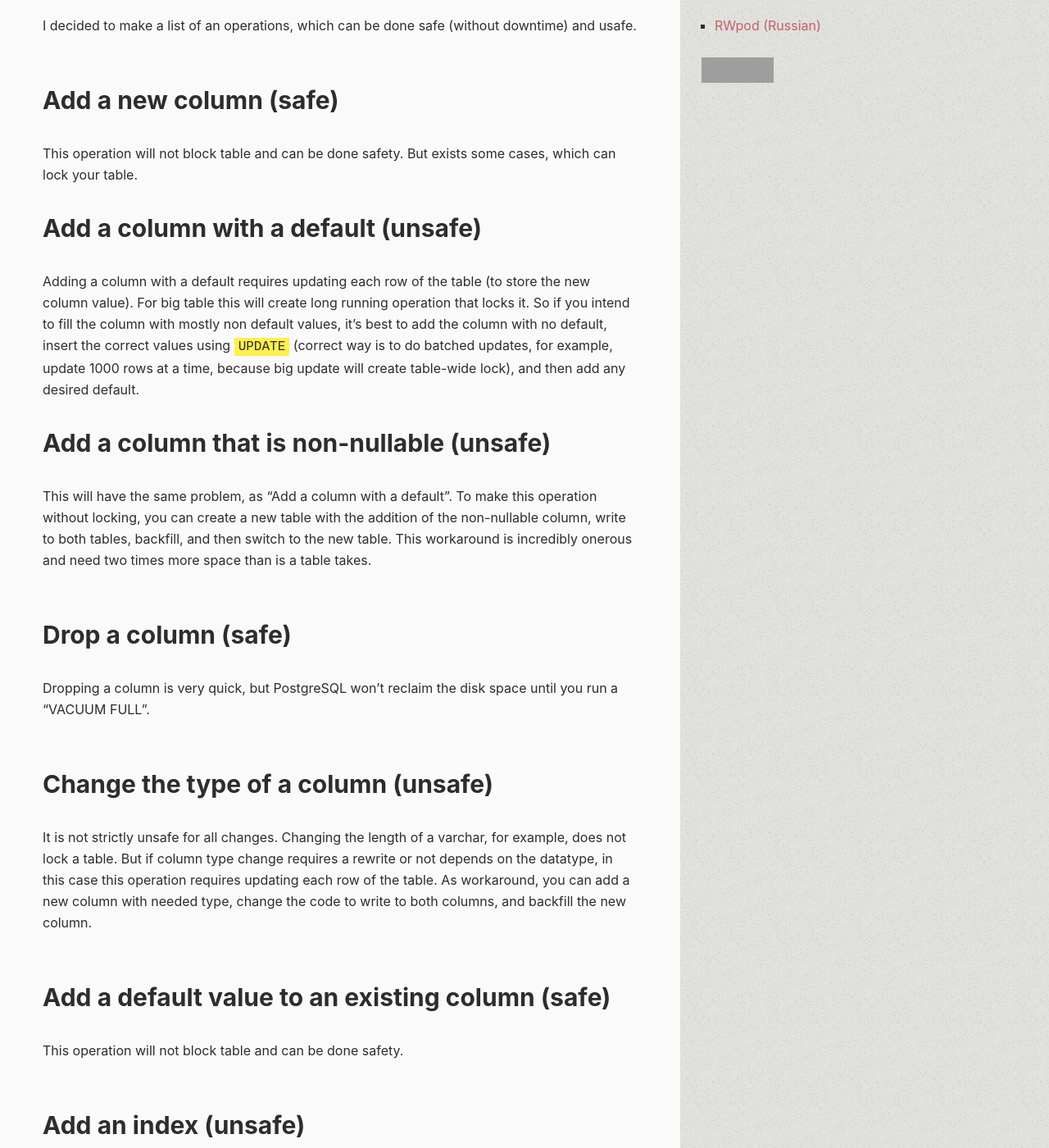
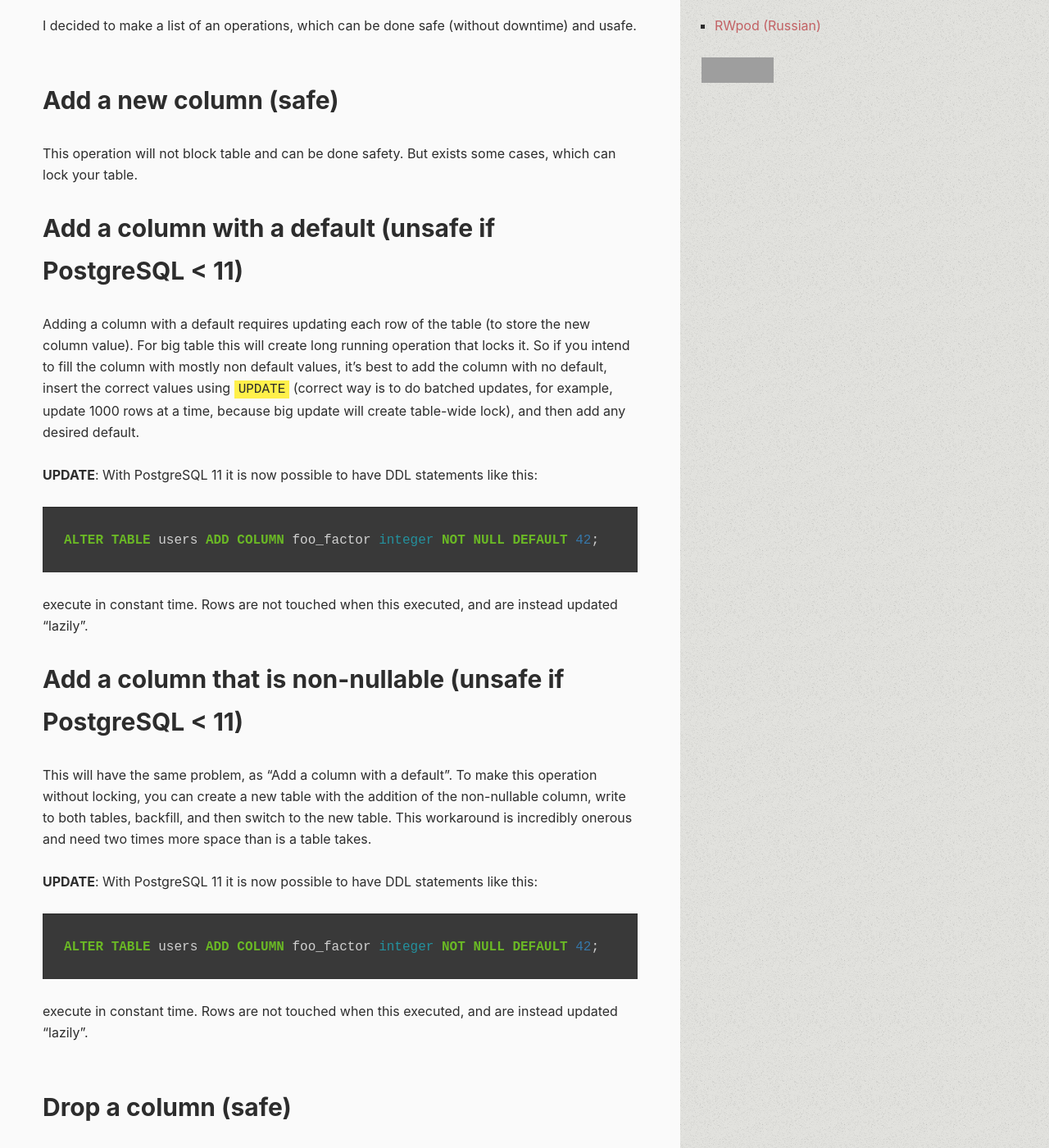
Before and after one commit to le0pard/le0pard.github.io, a Jekyll site: the page built from _posts/postgresql/2016-09-20-safe-and-unsafe-operations-postgresql.md, in a window 1280 px wide and 1400 px high, scrolled down 476 px. Shown: the whole window at 82% size. Built offline with Jekyll 4.4.1, drawn with Linux system fonts in a browser that asks for light colours; comment, search, counter and statistics services are not loaded; grey boxes are pictures that could not be loaded.

Commit message:
update article

```diff
--- a/_posts/postgresql/2016-09-20-safe-and-unsafe-operations-postgresql.md
+++ b/_posts/postgresql/2016-09-20-safe-and-unsafe-operations-postgresql.md
@@ -17,13 +17,31 @@ I decided to make a list of an operations, which can be done safe (without downt
 
 This operation will not block table and can be done safety. But exists some cases, which can lock your table.
 
-## Add a column with a default (unsafe)
+## Add a column with a default (unsafe if PostgreSQL < 11)
 
 Adding a column with a default requires updating each row of the table (to store the new column value). For big table this will create long running operation that locks it. So if you intend to fill the column with mostly non default values, it's best to add the column with no default, insert the correct values using `UPDATE` (correct way is to do batched updates, for example, update 1000 rows at a time, because big update will create table-wide lock), and then add any desired default.
 
-## Add a column that is non-nullable (unsafe)
+**UPDATE**: With PostgreSQL 11 it is now possible to have DDL statements like this:
+
+{% highlight sql %}
+ALTER TABLE users ADD COLUMN foo_factor integer NOT NULL DEFAULT 42;
+{% endhighlight %}
+
+execute in constant time. Rows are not touched when this executed, and are instead updated "lazily".
+
+
+
+## Add a column that is non-nullable (unsafe if PostgreSQL < 11)
 
 This will have the same problem, as "Add a column with a default". To make this operation without locking, you can create a new table with the addition of the non-nullable column, write to both tables, backfill, and then switch to the new table. This workaround is incredibly onerous and need two times more space than is a table takes.
+
+**UPDATE**: With PostgreSQL 11 it is now possible to have DDL statements like this:
+
+{% highlight sql %}
+ALTER TABLE users ADD COLUMN foo_factor integer NOT NULL DEFAULT 42;
+{% endhighlight %}
+
+execute in constant time. Rows are not touched when this executed, and are instead updated "lazily".
 
 # Drop a column (safe)
 
```
Also changed, not shown: Gemfile.lock, 1 other file.
